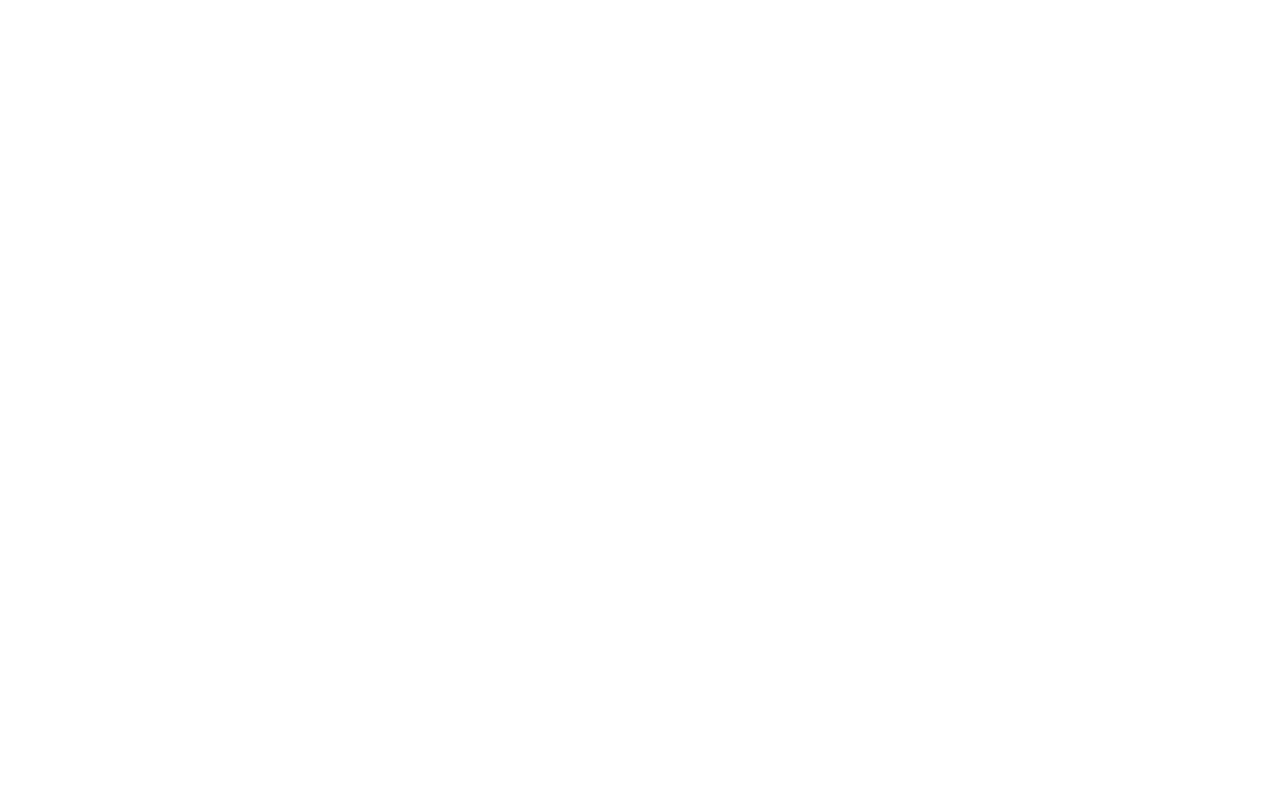
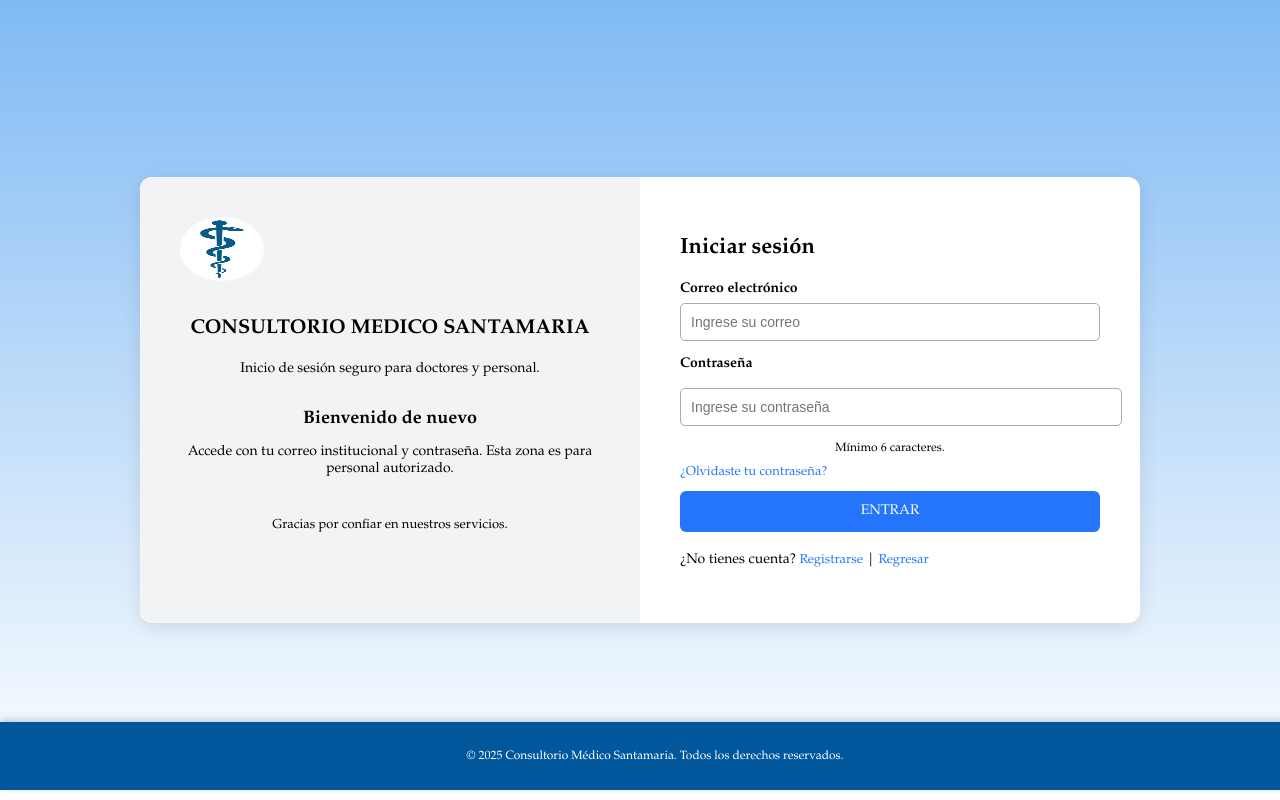
Before and after one commit to Proyecto-UTSEM/Proyecto_farmacia, a PHP site: page /Inicio_Sesion.php in a window 1280 px wide. Before the commit the page is empty. Run offline with PHP 8.4, Linux system fonts and the light colour scheme.

Commit message:
add login and registration pages with responsive design and enhanced styles

```diff
--- a/Inicio_Sesion.php
+++ b/Inicio_Sesion.php
@@ -0,0 +1,52 @@
+<!DOCTYPE html>
+<html lang="es">
+<head>
+    <meta charset="UTF-8">
+    <meta name="viewport" content="width=device-width, initial-scale=1.0">
+    <title>Consultorio Médico Santamaria - Iniciar Sesión</title>
+    <link rel="stylesheet" href="styles.css">
+</head>
+<body>
+    <div class="login-container">
+        <!-- Panel Izquierdo -->
+        <div class="left-panel">
+            <div class="logo">
+                <img src="imagenes/medical.png" alt="Logo Consultorio Médico" class="logo-img">
+            </div>
+            <h2>CONSULTORIO MEDICO SANTAMARIA</h2>
+            <p class="subtext">Inicio de sesión seguro para doctores y personal.</p>
+
+            <h3>Bienvenido de nuevo</h3>
+            <p class="info">Accede con tu correo institucional y contraseña. Esta zona es para personal autorizado.</p>
+            <p class="footer-text">Gracias por confiar en nuestros servicios.</p>
+        </div>
+
+        <!-- Panel Derecho (Formulario) -->
+        <div class="right-panel">
+            <h2>Iniciar sesión</h2>
+            <form action="login.php" method="POST" class="login-form">
+                <label for="email">Correo electrónico</label>
+                <input type="email" id="email" name="email" placeholder="Ingrese su correo" required>
+
+                <label for="password">Contraseña</label>
+                <input type="password" id="password" name="password" placeholder="Ingrese su contraseña" minlength="6" required>
+                <small>Mínimo 6 caracteres. </small>
+
+                <a href="#" class="link">¿Olvidaste tu contraseña?</a>
+
+                <button type="submit" class="btn" fo>ENTRAR</button>
+            </form>
+
+            <p class="register-text">
+                ¿No tienes cuenta?
+                <a href="registro.php" class="link">Registrarse</a> |
+                <a href="index.html" class="link">Regresar</a>
+            </p>
+        </div>
+    </div>
+
+    <footer class="footer">
+        <p>© 2025 Consultorio Médico Santamaria. Todos los derechos reservados.</p>
+    </footer>
+</body>
+</html>
--- a/styles.css
+++ b/styles.css
@@ -1,6 +1,6 @@
 /* ====== ESTILOS GENERALES ====== */
 body {
-  font-family: 'Segoe UI', Arial, sans-serif;
+  font-family:Garamond, serif;
   margin: 0;
   padding: 0;
   background: #f0f4f8;
@@ -162,3 +162,229 @@ footer {
   font-size: 0.9em;
   box-shadow: 0 -2px 8px rgba(0,0,0,0.2);
 }
+Inicio de sesion
+body {
+            font-family: Garamond, serif;
+            background: linear-gradient(to bottom, #6fb1fc, #dbefff);
+            display: flex;
+            justify-content: center;
+            align-items: center;
+            height: 100vh;
+        }
+        .container {
+            display: flex;
+            background: white;
+            border-radius: 12px;
+            box-shadow: 0 4px 10px rgba(0,0,0,0.2);
+            overflow: hidden;
+            max-width: 800px;
+            width: 100%;
+        }
+        .left {
+            background: #f2f2f2;
+            padding: 40px;
+            width: 50%;
+            text-align: center;
+        }
+        .left img {
+            width: 80px;
+            margin-bottom: 20px;
+        }
+        .right {
+            padding: 40px;
+            width: 50%;
+        }
+        h2 {
+            margin-bottom: 20px;
+        }
+        input[type="text"], input[type="password"] {
+            width: 100%;
+            padding: 10px;
+            margin: 10px 0;
+            border: 1px solid #aaa;
+            border-radius: 6px;
+        }
+        .btn {
+            background: #4a90e2;
+            color: white;
+            border: none;
+            padding: 12px;
+            width: 100%;
+            border-radius: 6px;
+            cursor: pointer;
+        }
+        .btn:hover {
+            background: #357abd;
+        }
+        .extra-links {
+            margin-top: 15px;
+            font-size: 14px;
+        }
+        .extra-links a {
+            text-decoration: none;
+            color: #4a90e2;
+        }
+        .mensaje {
+            color: red;
+            margin-bottom: 15px;
+        }
+        footer {
+            position: absolute;
+            bottom: 10px;
+            text-align: center;
+            font-size: 12px;
+            width: 100%;
+        }
+
+/* ====== ESTILOS INICIO DE SESION====== */
+/* Estilo General */
+body {
+    margin: 0;
+    padding: 0;
+    font-family: Garamond, serif;
+    background: linear-gradient(180deg, rgba(128,186,244,1) 0%, rgba(37,117,252,0) 100%);
+    display: flex;
+    flex-direction: column;
+    height: 100vh;
+}
+
+/* Contenedor Principal */
+.login-container {
+    display: flex;
+    width: 80%;
+    max-width: 1000px;
+    margin: auto;
+    background: #fff;
+    border-radius: 12px;
+    overflow: hidden;
+    box-shadow: 0px 4px 20px rgba(0,0,0,0.1);
+}
+
+/* Panel Izquierdo */
+.left-panel {
+    flex: 1;
+    background: #f2f3f5;
+    padding: 40px;
+    text-align: center;
+}
+
+.left-panel .logo-img {
+    width: 80px;
+    margin-bottom: 20px;
+}
+
+.left-panel h2 {
+    font-size: 20px;
+    font-weight: bold;
+    color: black;
+}
+
+.left-panel .subtext {
+    font-size: 14px;
+    color: black;
+    margin-bottom: 30px;
+}
+
+.left-panel h3 {
+    font-size: 18px;
+    color: black;
+    margin-bottom: 10px;
+}
+
+.left-panel .info {
+    font-size: 14px;
+    color: black;
+    margin-bottom: 40px;
+}
+
+.left-panel .footer-text {
+    font-size: 13px;
+    color: black;
+}
+
+/* Panel Derecho */
+.right-panel {
+    flex: 1;
+    padding: 40px;
+}
+
+.right-panel h2 {
+    font-size: 22px;
+    margin-bottom: 20px;
+    color: black;
+}
+
+.login-form {
+    display: flex;
+    flex-direction: column;
+}
+
+.login-form label {
+    margin-bottom: 5px;
+    font-size: 14px;
+    color: black;
+    font-weight: bold;
+}
+
+.login-form input {
+    padding: 10px;
+    margin-bottom: 15px;
+    border: 1px solid #aaa;
+    border-radius: 5px;
+    outline: none;
+    font-size: 14px;
+}
+
+.login-form input:focus {
+    border-color: #2575fc;
+}
+
+.login-form small {
+    font-size: 12px;
+    color: black;
+    margin-bottom: 10px;
+    text-align: center;
+}
+
+.link {
+    font-size: 13px;
+    color: #2575fc;
+    text-decoration: none;
+}
+
+.link:hover {
+    text-decoration: underline;
+}
+
+/* Botón */
+.btn {
+    background: #2575fc;
+    color: white;
+    border: none;
+    padding: 12px;
+    border-radius: 6px;
+    font-size: 14px;
+    cursor: pointer;
+    transition: background 0.3s;
+    margin-top: 10px;
+     font-family: "Garamond", serif;
+
+}
+
+.btn:hover {
+    background: #1d5fd1;
+}
+
+/* Texto final */
+.register-text {
+    margin-top: 20px;
+    font-size: 14px;
+    color: black;
+}
+
+.footer {
+    text-align: center;
+    padding: 15px;
+    font-size: 12px;
+    color:white;
+}
```
Also changed, not shown: registro.php (added, +65 -0 lines).
